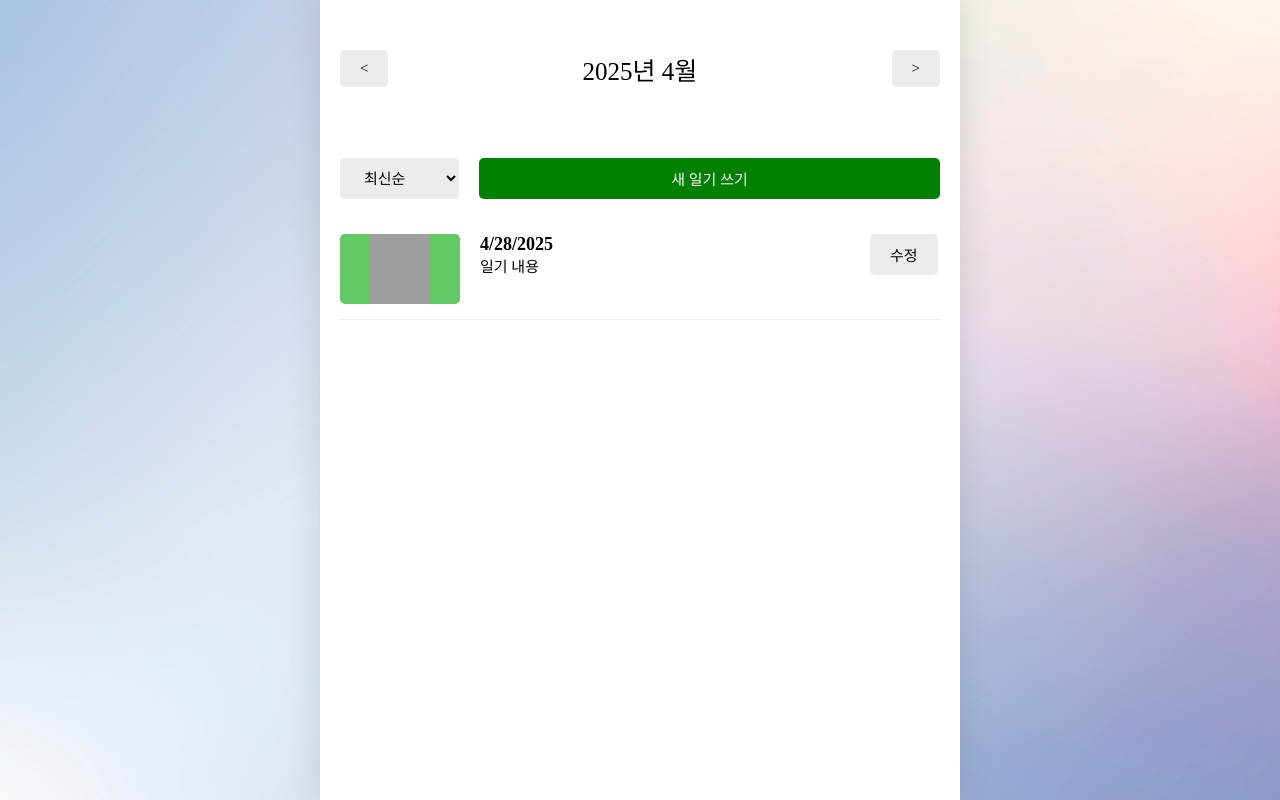
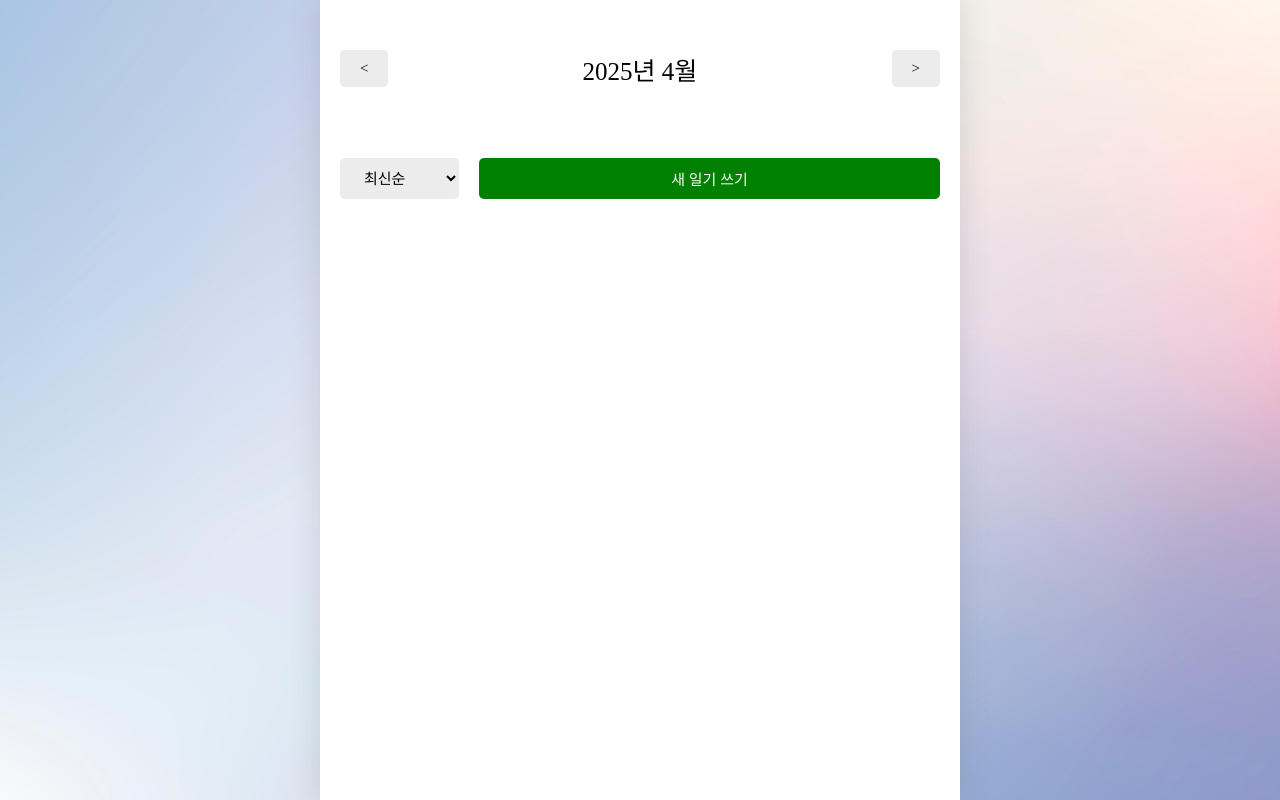
Before and after one commit to ahyns62/mood-diary, a React (Vite) app: page / in a window 1280 px wide. Built offline with nearby package versions, Linux system fonts and the light colour scheme; grey boxes are pictures that could not be loaded; a web font is replaced by a local one.

Commit message:
feat: 해당 날짜에 일치하는 데이터만 나오도록 필터링

```diff
--- a/src/App.jsx
+++ b/src/App.jsx
@@ -9,15 +9,21 @@ import NotFound from "./pages/Notfound";
 const mockData = [
   {
     id: 1,
-    createDate: new Date().getTime(),
+    createdDate: new Date("2025-05-04").getTime(),
     emotionId: 1,
     content: "1번 일기",
   },
   {
     id: 2,
-    createDate: new Date().getTime(),
+    createdDate: new Date("2025-05-03").getTime(),
     emotionId: 2,
     content: "2번 일기",
+  },
+  {
+    id: 3,
+    createdDate: new Date("2025-03-03").getTime(),
+    emotionId: 3,
+    content: "3번 일기",
   },
 ];
 
@@ -36,8 +42,10 @@ function reducer(state, action) {
   }
 }
 
-const DiaryStateContext = createContext();
-const DiaryDispatchContext = createContext();
+// eslint-disable-next-line react-refresh/only-export-components
+export const DiaryStateContext = createContext();
+// eslint-disable-next-line react-refresh/only-export-components
+export const DiaryDispatchContext = createContext();
 
 function App() {
   const [data, dispatch] = useReducer(reducer, mockData);
--- a/src/components/common/DiaryItem/DiaryItem.jsx
+++ b/src/components/common/DiaryItem/DiaryItem.jsx
@@ -2,17 +2,17 @@ import { getEmotionImage } from "../../../util/get-emotion-image";
 import Button from "../Button/Button";
 import "./DiaryItem.css";
 
-const DiaryItem = () => {
-  const emotionId = 1;
-
+const DiaryItem = ({ id, emotionId, createdDate, content }) => {
   return (
     <div className="DiaryItem">
       <div className={`img_section img_section_${emotionId}`}>
         <img src={getEmotionImage(1)} />
       </div>
       <div className="info_section">
-        <div className="created_date">{new Date().toLocaleDateString()}</div>
-        <div className="content">일기 내용</div>
+        <div className="created_date">
+          {new Date(createdDate).toLocaleDateString()}
+        </div>
+        <div className="content">{content}</div>
       </div>
       <div className="button_section">
         <Button text={"수정"} />
--- a/src/components/layout/DiaryList/DiaryList.jsx
+++ b/src/components/layout/DiaryList/DiaryList.jsx
@@ -2,7 +2,7 @@ import "./DiaryList.css";
 import Button from "../../common/Button/Button";
 import DiaryItem from "../../common/DiaryItem/DiaryItem";
 
-const DiaryList = () => {
+const DiaryList = ({ data }) => {
   return (
     <div className="DiaryList">
       <div className="menu_bar">
@@ -13,7 +13,9 @@ const DiaryList = () => {
         <Button text={"새 일기 쓰기"} type={"POSITIVE"} />
       </div>
       <div className="list_wrapper">
-        <DiaryItem />
+        {data.map((item) => (
+          <DiaryItem key={item.id} {...item} />
+        ))}
       </div>
     </div>
   );
--- a/src/pages/Home.jsx
+++ b/src/pages/Home.jsx
@@ -1,10 +1,39 @@
-import { useState } from "react";
+import { useState, useContext } from "react";
+import { DiaryStateContext } from "../App";
 import Header from "../components/layout/Header/Header";
 import Button from "../components/common/Button/Button";
 import DiaryList from "../components/layout/DiaryList/DiaryList";
 
+const getMonthlyData = (pivotDate, data) => {
+  const beginTime = new Date(
+    pivotDate.getFullYear(),
+    pivotDate.getMonth(),
+    1,
+    0,
+    0,
+    0
+  ).getTime();
+
+  const endTime = new Date(
+    pivotDate.getFullYear(),
+    pivotDate.getMonth() + 1,
+    0,
+    23,
+    59,
+    59
+  ).getTime();
+
+  return data.filter(
+    (item) => beginTime <= item.createdDate && item.createdDate <= endTime
+  );
+};
+
 const Home = () => {
+  const data = useContext(DiaryStateContext);
   const [pivotDate, setPivotDate] = useState(new Date());
+
+  const monthlyData = getMonthlyData(pivotDate, data);
+  console.log(monthlyData);
 
   const onIncreaseMonth = () => {
     setPivotDate(new Date(pivotDate.getFullYear(), pivotDate.getMonth() + 1));
@@ -22,7 +51,7 @@ const Home = () => {
         rightChild={<Button onClick={onIncreaseMonth} text={">"} />}
       />
 
-      <DiaryList />
+      <DiaryList data={monthlyData} />
     </div>
   );
 };
```
